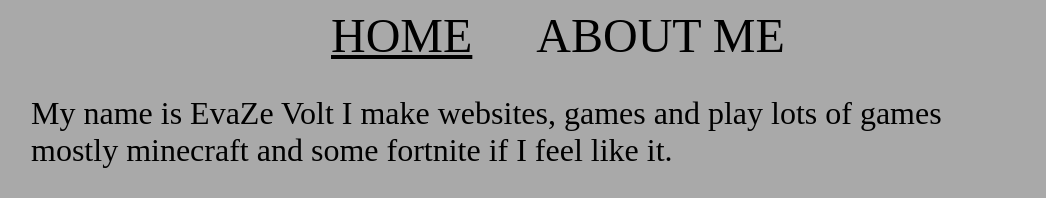
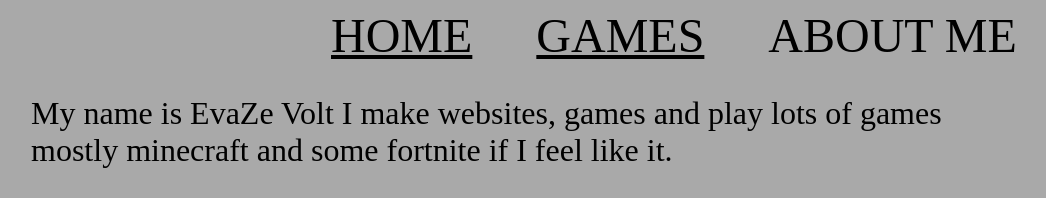
Before and after one commit to EvaZeVolt/School, a plain HTML site: page Aboutme.html in a window 1280 px wide. Shown: the top 198 px of the page, without its empty margins (77-1123 px from the left). Drawn offline with Linux system fonts and the light colour scheme.

Commit message:
Update Aboutme.html

```diff
--- a/Aboutme.html
+++ b/Aboutme.html
@@ -10,6 +10,7 @@
  Normal{ color: green; font-size:300%; margin-left: 300px;}
  aboutme{ color: black; margin-left: 60px; font-size:300%}
  home{color: black; margin-left: 400px; font-size:300%}
+ games{color: black; margin-left: 60px; font-size:300%}
  a{color:black; }
 Github{margin-left:1000px}
 
@@ -19,7 +20,11 @@ Github{margin-left:1000px}
 
 
   <home><a href="https://evazevolt.github.io/School">HOME</a></home>
-  <aboutme>ABOUT ME</aboutme>
+
+<Games><a href="https://evazevolt.github.io/School">GAMES</a></games>
+
+
+<aboutme>ABOUT ME</aboutme>
 
 
  <p>My name is EvaZe Volt I make websites, games and play lots of games <br>mostly minecraft and some fortnite if I feel like it. </p>
```
